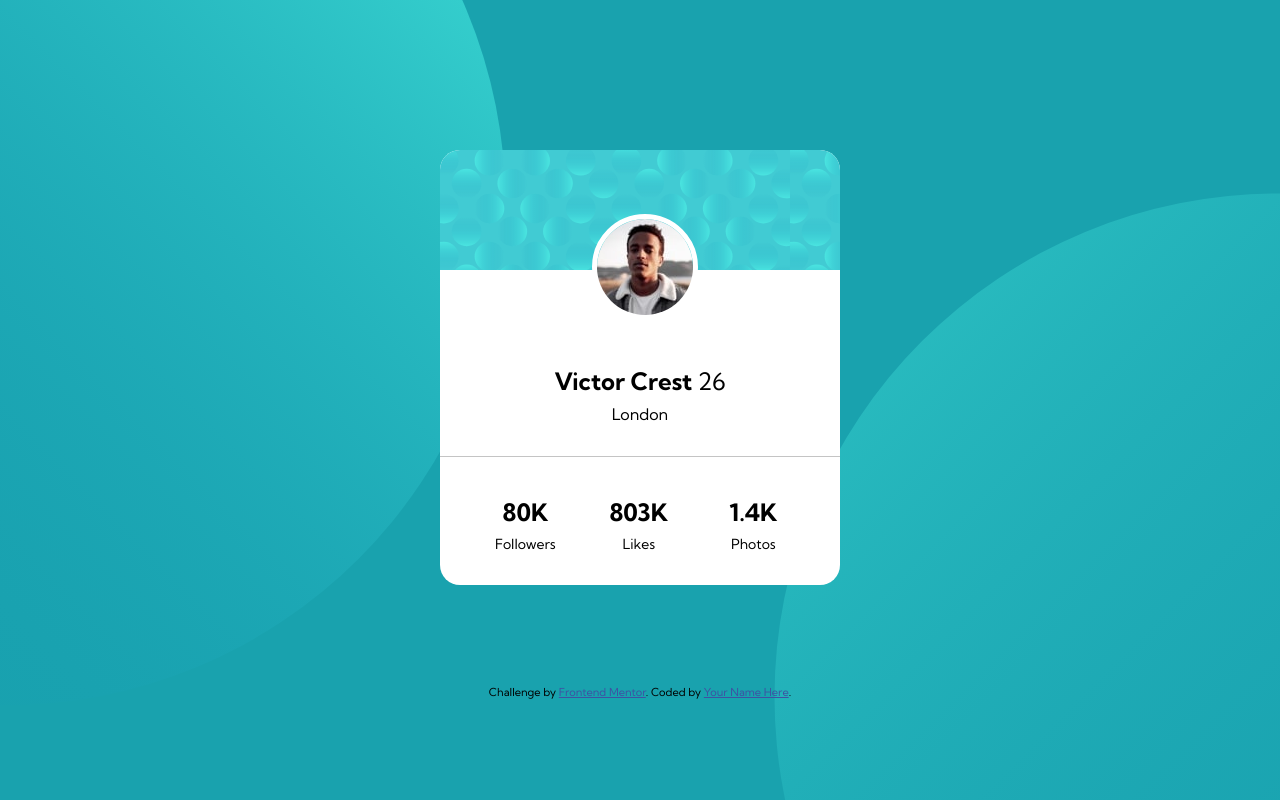
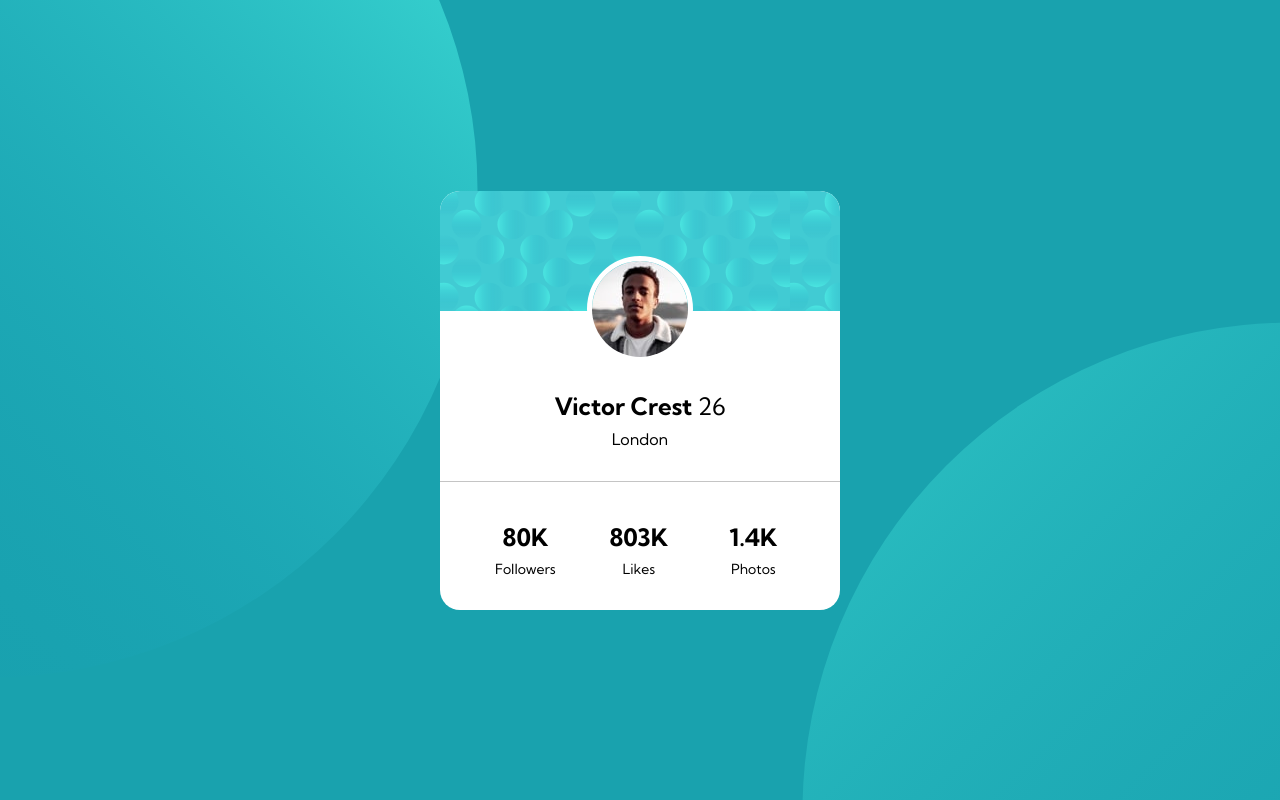
Before and after one commit to eduddz/profile-card-component-main, a plain HTML site: page index.html in a window 1280 px wide. Drawn offline with Linux system fonts and the light colour scheme.

Commit message:
Corrigindo layout para desktop

```diff
--- a/index.html
+++ b/index.html
@@ -2,22 +2,15 @@
 <html lang="en">
 <head>
   <meta charset="UTF-8">
-  <meta name="viewport" content="width=device-width, initial-scale=1.0"> <!-- displays site properly based on user's device -->
-
-  <link rel="icon" type="image/png" sizes="32x32" href="./images/favicon-32x32.png">
+  <meta name="viewport" content="width=device-width, initial-scale=1.0">
 
   <link rel="stylesheet" href="style.css" />
 
   <link rel="preconnect" href="https://fonts.gstatic.com">
   <link href="https://fonts.googleapis.com/css2?family=Kumbh+Sans:wght@400;700&display=swap" rel="stylesheet">
 
-  <title>Frontend Mentor | Profile card component</title>
+  <title>Profile card component</title>
 
-  <!-- Feel free to remove these styles or customise in your own stylesheet 👍 -->
-  <style>
-    .attribution { font-size: 11px; text-align: center; }
-    .attribution a { color: hsl(228, 45%, 44%); }
-  </style>
 </head>
 <body>
   <section>
@@ -44,9 +37,5 @@
 
   </div>
   </section>
-  <div class="attribution">
-    Challenge by <a href="https://www.frontendmentor.io?ref=challenge" target="_blank">Frontend Mentor</a>.
-    Coded by <a href="#">Your Name Here</a>.
-  </div>
 </body>
 </html>
--- a/style.css
+++ b/style.css
@@ -7,15 +7,18 @@
 
 body {
 
+    width: 100%;
+    height: 100vh;
+
+    display: flex;
+    align-items: center;
+    justify-content: center;
     background-color: hsl(185, 75%, 39%);
 
     background-repeat: no-repeat;
-    background-size: 1006px;
-
     background-image:
         url('./images/bg-pattern-top.svg'),
         url('./images/bg-pattern-bottom.svg');
-
     background-position:
         top -300px left -800px,
         bottom -500px right -800px;
@@ -25,7 +28,6 @@ body {
 
 section {
     width: 300px;
-    margin: 100px auto;
     background-color: white;
     border-radius: 20px;
 }
@@ -39,14 +41,15 @@ header {
 
 img {
     border-radius: 100%;
-    margin-left: 102px;
-    margin-top: 4rem;
     border: 5px solid white;
+    position: relative;
+    top: 65px;
+    left: calc((100% - 106px) / 2);
 }
 
 .text {
     text-align: center;
-    margin: 6rem 0 2rem;
+    margin: 5rem 0 2rem;
 }
 
 span {
@@ -75,8 +78,7 @@ p {
     padding-top: .5rem;
 }
 
-@media (min-width: 800px) {
-
+@media (min-width: 768px) {
     body {
         background-position:
         top -300px left -500px,
@@ -85,11 +87,6 @@ p {
 
     section {
         width: 400px;
-        margin-top: 150px;
-    }
-
-    img {
-        margin-left: 152px;
     }
 
 
```
Also changed, not shown: design/desktop-design.jpg (deleted), design/desktop-preview.jpg (deleted), design/mobile-design.jpg (deleted), images/favicon-32x32.png (deleted), images/layout-desktop.png (added), images/layout-mobile.png (added), 3 other files.
